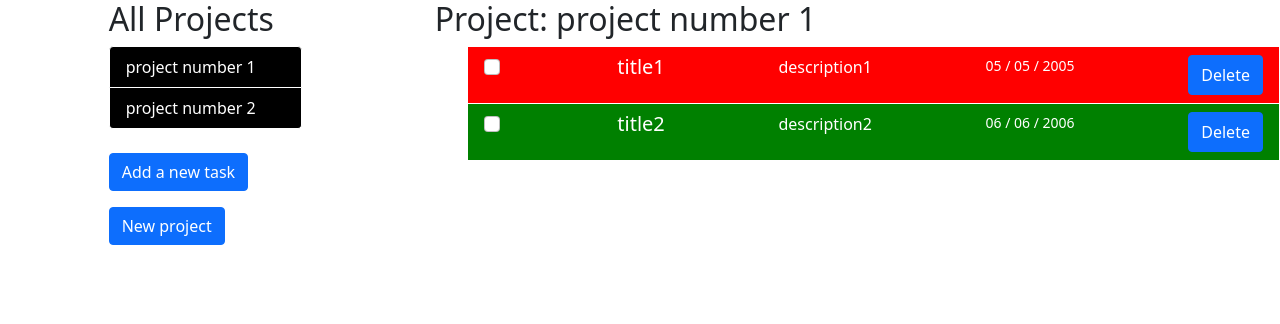
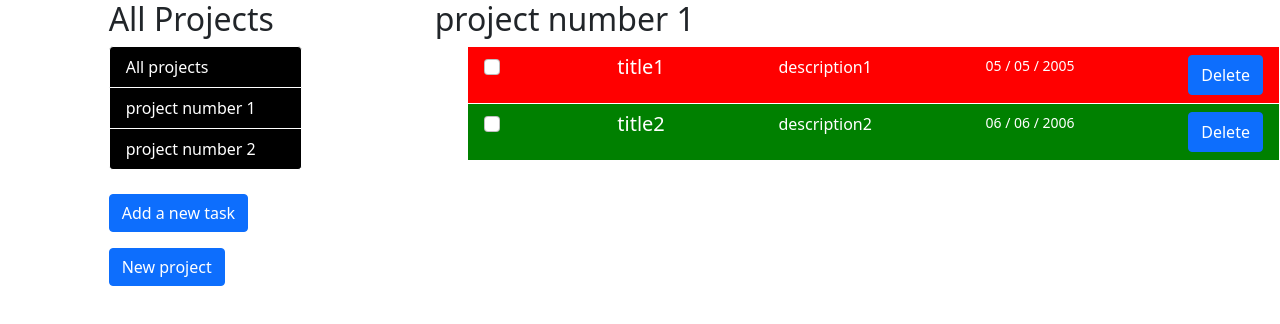
Before and after one commit to vichuge/js-todo-list, a website built with webpack: page dist/index.html in a window 1280 px wide. Both pictures are taken after a click on the item "project number 1". Built offline with nearby package versions, Linux system fonts and the light colour scheme.

Commit message:
Add click functionality on projects and show task list for each one

```diff
--- a/src/index.js
+++ b/src/index.js
@@ -23,7 +23,7 @@ const init = () => {
   project.addElement(new Task('title1','description1','05 / 05 / 2005', 'high'));
   project.addElement(new Task('title2','description2','06 / 06 / 2006', 'low'));
   project2.addElement(new Task('title3','description3','07 / 07 / 2007', 'medium'));
-  lists.createTodoList(project);
+  lists.createTodoList();
   lists.createProjectsList(allProjects.list);
   let createTask = document.getElementById('createTask');
   createTask.addEventListener('click', () => { funcs.addTask(project, allProjects.list); });
--- a/src/list.js
+++ b/src/list.js
@@ -4,12 +4,18 @@ const lists = {
     createProjectsList(list) {
         let ul = document.getElementById('projectsList');
         ul.innerHTML = '';
+        const li1 = document.createElement('li');
+        li1.classList.add('list-group-item');
+        li1.innerHTML = 'All projects';
+        li1.id = 'liclickable';
+        li1.addEventListener('click', () => { this.createTodoList()});
+        ul.appendChild(li1);
         const mappy = list.map((project) => {
             const li = document.createElement('li');
             li.classList.add('list-group-item');
-            li.id = "listclick";
             li.innerHTML = project.title;
-            li.addEventListener('click', (e) => { changeProject(e, project)});
+            li.id = 'liclickable';
+            li.addEventListener('click', () => { this.createTodoList(project)});
             ul.appendChild(li);
         }).join('');
     },
@@ -75,7 +81,6 @@ const lists = {
             const allProjects = allProjectsFunc();
             for (let i = 0; i < allProjects.list.length; i += 1) {
                 for (let j = 0; j < allProjects.list[i].list.length; j += 1) {
-                    console.log(allProjects.list[i].list[j]);
                     const li = document.createElement('li');
                     li.classList.add('list-group-item');
                     allProjects.list[i].list[j].priority === 'low' ? li.classList.add('bgreen') : allProjects.list[i].list[j].priority === 'medium' ? li.classList.add('byellow') : allProjects.list[i].list[j].priority === 'high' ? li.classList.add('bred') : '';
@@ -127,7 +132,12 @@ const lists = {
         col.appendChild(todoTask);
 
         const title = document.createElement('h2');
-        title.innerHTML = `Project: ${tasks.title}`;
+        if (typeof tasks.title === 'undefined') {
+            title.innerHTML = 'All projects';
+        } else {
+            title.innerHTML = tasks.title;
+        }
+        //title.innerHTML = 'Project:' + (tasks.title === 'undefined') ? 'All tasks' : tasks.title;
 
         container.appendChild(title);
         container.appendChild(row);
@@ -140,20 +150,4 @@ const deleteTask = (indproject, indtask, tasks) => {
     ( tasks === 'default') ? lists.createTodoList():lists.createTodoList(allProjects.list[indproject]);
 }
 
-const changeProject = (event, projects) => {
-    let sended = event.target.value;
-    let title = event.target.parentElement.childNodes[1].innerText;
-    const oldProject = projects.map(project => {
-        if (project.list.find(task => task.title === title)) {
-            return project;
-        }
-        return null;
-    }).filter(project => project !== null)[0];
-    let task = oldProject.list.filter(task => task.title === title)[0];
-    const project = projects.filter(project => project.title === sended)[0];
-    project.addElement(task);
-    oldProject.deleteElement(title);
-    lists.createTodoList(project, projects);
-}
-
 export default lists;
--- a/src/style.css
+++ b/src/style.css
@@ -23,3 +23,7 @@
 .form-select {
   width: auto;
 }
+
+#liclickable {
+  cursor: pointer;
+}
```
Also changed, not shown: 1 other file.
